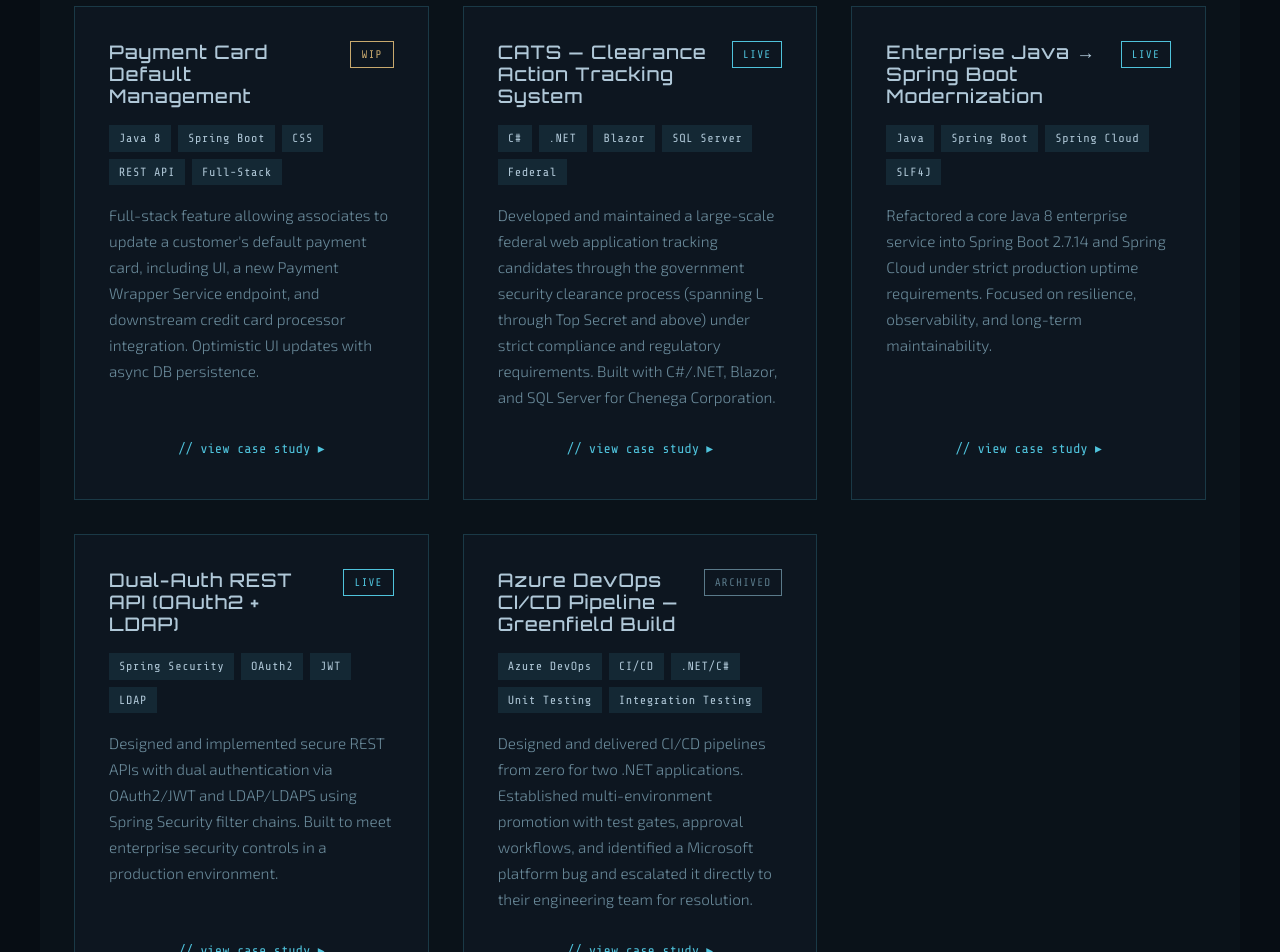
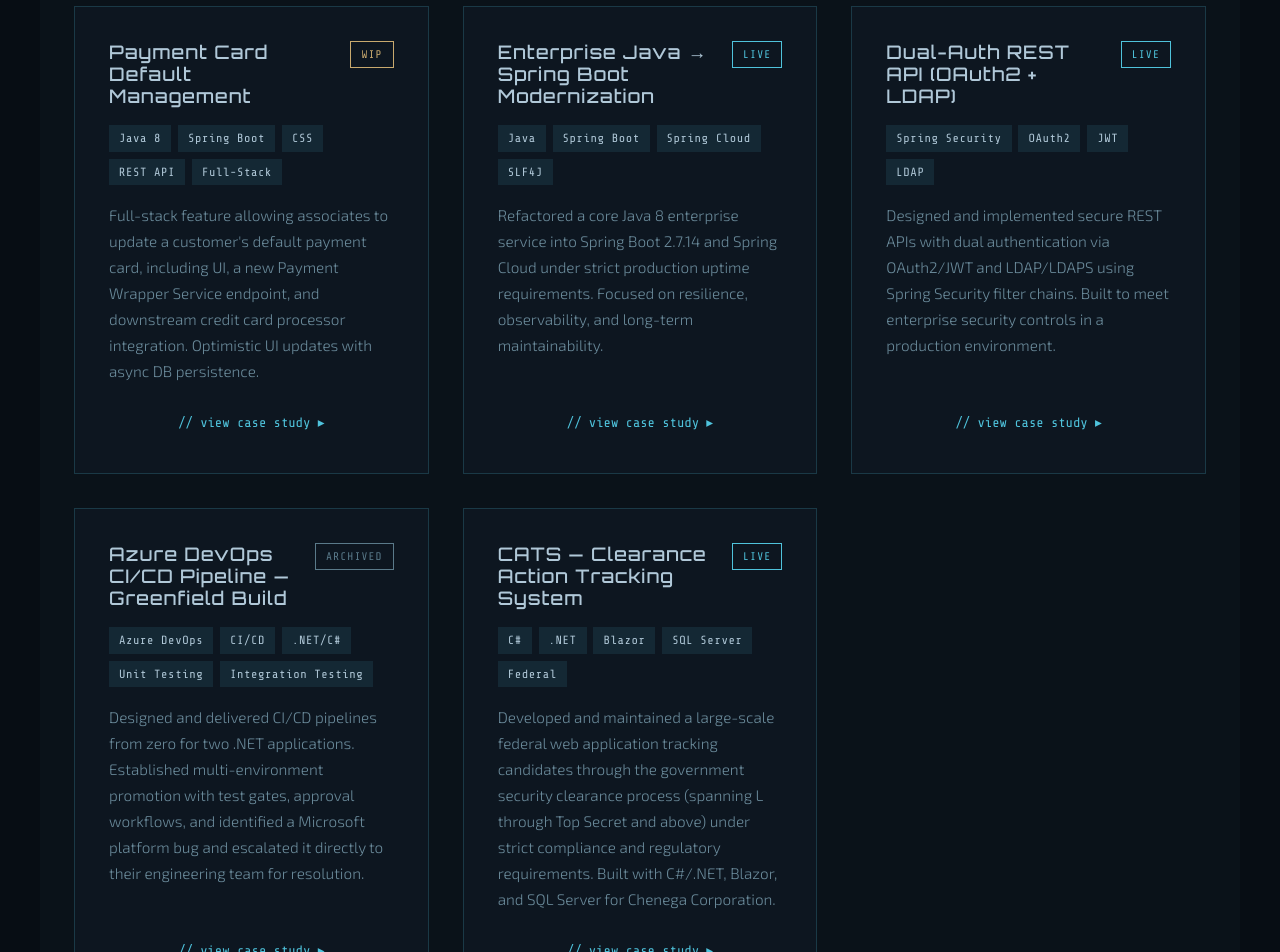
Before and after one commit to ArchaicScribe/dev-site, a React (Vite) app: page / in a window 1280 px wide. Shown: the part 3260-4212 px from the top of the page. Built offline with nearby package versions, Linux system fonts and the light colour scheme.

Commit message:
fix: reorder projects chronologically newest to oldest, CATS last

```diff
--- a/src/data/projects.jsx
+++ b/src/data/projects.jsx
@@ -16,18 +16,6 @@
       outcome: 'Feature currently under active development. UI layer and Payment Wrapper endpoint complete. Downstream integration and async confirmation flow in progress. Default tag renders correctly and DB persistence confirmed in dev environment.',
     },
     diagram: <PaymentCardDiagram />,
-  },
-  {
-    id: 'cats-clearance-system',
-    title: 'CATS — Clearance Action Tracking System',
-    status: 'LIVE',
-    tags: ['C#', '.NET', 'Blazor', 'SQL Server', 'Federal'],
-    description: 'Developed and maintained a large-scale federal web application tracking candidates through the government security clearance process (spanning L through Top Secret and above) under strict compliance and regulatory requirements. Built with C#/.NET, Blazor, and SQL Server for Chenega Corporation.',
-    fullCaseStudy: {
-      problem: 'CATS is a mission-critical web application managing the full lifecycle of government security clearance acquisition across multiple clearance levels, from L clearance through Top Secret and above. The system serves multiple federal agencies and must meet strict regulatory and compliance requirements at every layer. Maintaining reliability and correctness in this environment is non-negotiable; errors directly affect personnel and national security workflows.',
-      decision: 'Joined Chenega Corporation as a junior software engineer and contributed to CATS over two years, progressing from bug resolution to feature development and broader system ownership. Worked across the full stack: C#/.NET backend, Blazor front-end, HTML/CSS, and SQL Server via SSMS. Every change required adherence to federal compliance standards and security regulations governing the handling of clearance data. Implementation details remain confidential in accordance with federal contractor obligations.',
-      outcome: 'Delivered consistent contributions to a large, compliance-grade federal system over two years. Progressed from resolving defects to owning feature development across multiple system areas. Gained Q-level security clearance (the Department of Energy equivalent of Top Secret), reflecting the trust and access required to work on systems of this sensitivity. The system continues to serve federal agencies managing clearance workflows across multiple classification levels. Its architecture reflected strict data segregation and audit requirements mandated by federal security frameworks; constraints that shaped every technical decision made during development.',
-    },
   },
   {
     title: "Enterprise Java → Spring Boot Modernization",
@@ -89,4 +77,16 @@
     },
     diagram: <CICDPipelineDiagram />,
   },
+  {
+    id: 'cats-clearance-system',
+    title: 'CATS — Clearance Action Tracking System',
+    status: 'LIVE',
+    tags: ['C#', '.NET', 'Blazor', 'SQL Server', 'Federal'],
+    description: 'Developed and maintained a large-scale federal web application tracking candidates through the government security clearance process (spanning L through Top Secret and above) under strict compliance and regulatory requirements. Built with C#/.NET, Blazor, and SQL Server for Chenega Corporation.',
+    fullCaseStudy: {
+      problem: 'CATS is a mission-critical web application managing the full lifecycle of government security clearance acquisition across multiple clearance levels, from L clearance through Top Secret and above. The system serves multiple federal agencies and must meet strict regulatory and compliance requirements at every layer. Maintaining reliability and correctness in this environment is non-negotiable; errors directly affect personnel and national security workflows.',
+      decision: 'Joined Chenega Corporation as a junior software engineer and contributed to CATS over two years, progressing from bug resolution to feature development and broader system ownership. Worked across the full stack: C#/.NET backend, Blazor front-end, HTML/CSS, and SQL Server via SSMS. Every change required adherence to federal compliance standards and security regulations governing the handling of clearance data. Implementation details remain confidential in accordance with federal contractor obligations.',
+      outcome: 'Delivered consistent contributions to a large, compliance-grade federal system over two years. Progressed from resolving defects to owning feature development across multiple system areas. Gained Q-level security clearance (the Department of Energy equivalent of Top Secret), reflecting the trust and access required to work on systems of this sensitivity. The system continues to serve federal agencies managing clearance workflows across multiple classification levels. Its architecture reflected strict data segregation and audit requirements mandated by federal security frameworks; constraints that shaped every technical decision made during development.',
+    },
+  },
 ]
```
